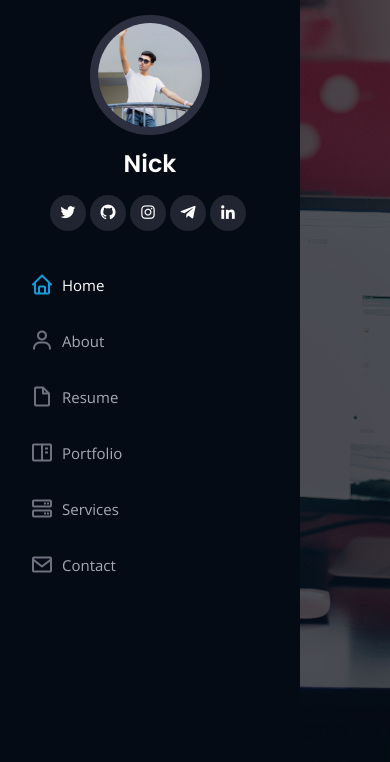
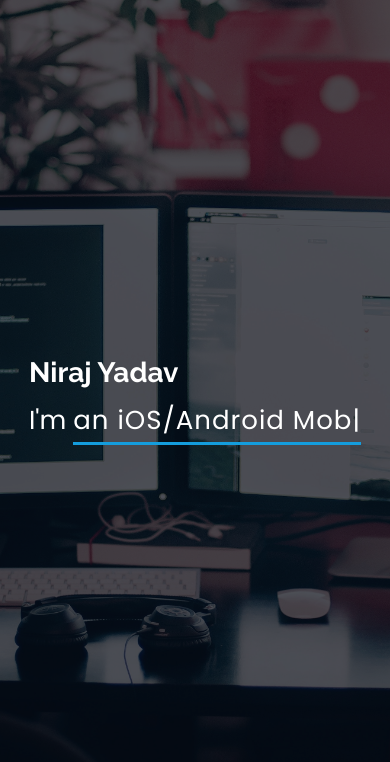
Before and after one commit to black-dragon74/Portfolio-v2, a Next.js app: page / in a window 390 px wide. Shown: the top 762 px of the page. Built offline with nearby package versions, Linux system fonts and the light colour scheme; some icons are missing.

Commit message:
Fix header not hiding on mobile devices
Signed-off-by: black.dragon74 <nickk.2974@gmail.com>

```diff
--- a/components/InnerViewHolder.js
+++ b/components/InnerViewHolder.js
@@ -7,7 +7,7 @@ import PropTypes from 'prop-types'
 
 const InnerViewHolder = ({children}) => {
     return (
-        <main id={styles.main}>
+        <main id="main" className={styles.main}>
             {children}
         </main>
     )
--- a/components/NavBar.js
+++ b/components/NavBar.js
@@ -52,7 +52,7 @@ const NavBar = () => {
                 <i className={"icofont-navigation-menu"}/>
             </button>
 
-            <header id={styles.header}>
+            <header id="header" className={styles.header}>
                 <div className="d-flex flex-column">
                     <div className={styles.profile}>
                         <img src='/assets/img/profile-img.jpg' className={"rounded-circle img-fluid"} alt="Profile"/>
--- a/styles/Home.module.scss
+++ b/styles/Home.module.scss
@@ -9,7 +9,7 @@
   .heroContainer {
     position: relative;
     z-index: 2;
-    min-width: 500px;
+    min-width: 300px;
   }
 
   h1 {
--- a/styles/NavBar.module.scss
+++ b/styles/NavBar.module.scss
@@ -1,7 +1,7 @@
 @use 'base';
 
 // Begin nav header
-#header {
+header.header {
   position: fixed;
   top: 0;
   left: 0;
@@ -71,7 +71,7 @@
         }
 
         &:hover.instagram {
-          background: linear-gradient(45deg, #f09433 0%,#e6683c 25%,#dc2743 50%,#cc2366 75%,#bc1888 100%);
+          background: linear-gradient(45deg, #f09433 0%, #e6683c 25%, #dc2743 50%, #cc2366 75%, #bc1888 100%);
         }
       }
     }
@@ -170,7 +170,7 @@
 .mobileNavActive {
   overflow: hidden;
 
-  #header {
+  header.header {
     left: 0;
   }
 
--- a/styles/globals.scss
+++ b/styles/globals.scss
@@ -89,3 +89,14 @@ section {
     }
   }
 }
+
+// Responsive header and menu
+@media (max-width: 1199px) {
+  #header {
+    left: -300px;
+  }
+
+  #main {
+    margin-left: 0;
+  }
+}
```
Also changed, not shown: styles/InnerViewHolder.module.scss (+1 -10 lines).
